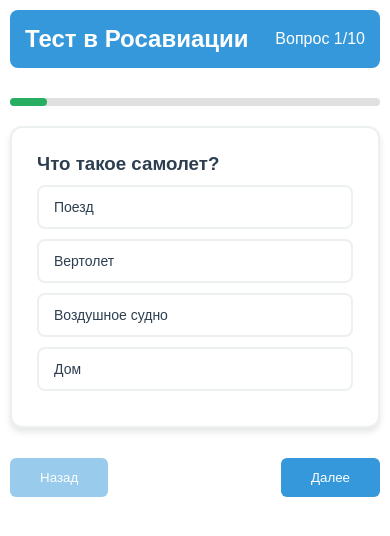
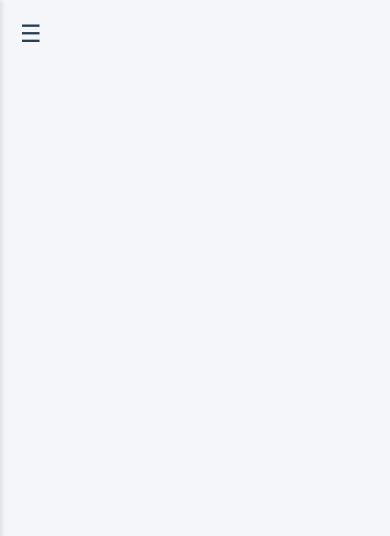
Before and after one commit to viderq/News_pwa, a plain HTML site: page index.html in a window 390 px wide. Drawn offline with Linux system fonts and the light colour scheme.

Commit message:
Update index.html

```diff
--- a/index.html
+++ b/index.html
@@ -3,205 +3,151 @@
 <head>
     <meta charset="UTF-8">
     <meta name="viewport" content="width=device-width, initial-scale=1.0">
-    <title>Тест-Платформа</title>
+    <title>Авиационный тест</title>
     <style>
+        /* Общие стили */
         * {
             margin: 0;
             padding: 0;
             box-sizing: border-box;
-            font-family: Arial, sans-serif;
+            font-family: 'Arial', sans-serif;
         }
 
         :root {
-            --bg-color: #ffffff;
+            --bg-color: #f5f6fa;
             --text-color: #2c3e50;
             --primary-color: #3498db;
-            --border-color: #ecf0f1;
+            --sidebar-width: 250px;
         }
 
         .dark-theme {
             --bg-color: #2c3e50;
             --text-color: #ecf0f1;
             --primary-color: #2980b9;
-            --border-color: #34495e;
         }
 
         body {
             background-color: var(--bg-color);
             color: var(--text-color);
-            min-height: 100vh;
+            transition: all 0.3s;
         }
 
+        /* Боковое меню */
+        .sidebar {
+            position: fixed;
+            left: -250px;
+            top: 0;
+            width: var(--sidebar-width);
+            height: 100%;
+            background: var(--bg-color);
+            box-shadow: 2px 0 5px rgba(0,0,0,0.1);
+            transition: 0.3s;
+            padding: 20px;
+            z-index: 1000;
+        }
+
+        .sidebar.active {
+            left: 0;
+        }
+
+        .menu-btn {
+            position: fixed;
+            left: 20px;
+            top: 20px;
+            font-size: 24px;
+            cursor: pointer;
+            z-index: 900;
+        }
+
+        /* Основной контент */
         .container {
             max-width: 800px;
             margin: 0 auto;
-            padding: 20px;
+            padding: 80px 20px 20px;
+            transition: 0.3s;
         }
 
-        /* Шапка теста */
-        .test-header {
-            display: flex;
-            justify-content: space-between;
-            align-items: center;
-            margin-bottom: 30px;
-            padding: 15px;
-            background: var(--primary-color);
-            color: white;
-            border-radius: 8px;
-        }
-
-        /* Прогресс бар */
-        .progress-bar {
-            width: 100%;
-            height: 8px;
-            background-color: #e0e0e0;
-            border-radius: 4px;
-            margin: 20px 0;
-        }
-
-        .progress {
-            height: 100%;
-            background-color: #27ae60;
-            border-radius: 4px;
-            transition: width 0.3s ease;
-        }
-
-        /* Блок вопроса */
-        .question-card {
-            background: var(--bg-color);
-            border: 2px solid var(--border-color);
-            border-radius: 12px;
-            padding: 25px;
-            margin-bottom: 25px;
-            box-shadow: 0 4px 6px rgba(0,0,0,0.1);
-        }
-
-        /* Варианты ответов */
-        .answer-option {
-            display: block;
-            width: 100%;
-            padding: 15px 20px;
-            margin: 10px 0;
-            border: 2px solid var(--border-color);
-            border-radius: 8px;
-            background: transparent;
-            color: var(--text-color);
-            cursor: pointer;
-            transition: all 0.2s ease;
-            text-align: left;
-        }
-
-        .answer-option:hover {
-            border-color: var(--primary-color);
-            transform: translateY(-2px);
-        }
-
-        .answer-option.selected {
-            border-color: #27ae60;
-            background-color: rgba(39,174,96,0.1);
-        }
-
-        /* Кнопки навигации */
-        .nav-buttons {
-            display: flex;
-            justify-content: space-between;
-            margin-top: 30px;
-        }
-
-        .nav-button {
-            padding: 12px 30px;
-            border: none;
-            border-radius: 6px;
-            background-color: var(--primary-color);
-            color: white;
-            cursor: pointer;
-            transition: transform 0.2s ease;
-        }
-
-        .nav-button:disabled {
-            opacity: 0.5;
-            cursor: not-allowed;
-        }
-
-        @media (max-width: 600px) {
-            .container {
-                padding: 10px;
-            }
-
-            .answer-option {
-                padding: 12px 15px;
-                font-size: 14px;
-            }
-        }
+        /* Стили вопросов (остаются из предыдущего примера) */
+        /* ... (все стили из предыдущего ответа остаются без изменений) ... */
     </style>
 </head>
 <body>
-    <div class="container">
-        <!-- Шапка теста -->
-        <div class="test-header">
-            <h2>Тест в Росавиации</h2>
-            <div>Вопрос <span id="currentQuestion">1</span>/10</div>
-        </div>
+    <!-- Боковое меню -->
+    <div class="menu-btn" onclick="toggleSidebar()">☰</div>
+    <div class="sidebar" id="sidebar">
+        <h3>Тесты</h3>
+        <ul style="list-style: none; margin-top: 20px;">
+            <li style="padding: 10px; cursor: pointer;" onclick="loadTest('aviation')">✈️ Авиация</li>
+            <li style="padding: 10px; cursor: pointer;" onclick="loadTest('space')">🚀 Космонавтика</li>
+            <li style="padding: 10px; cursor: pointer;" onclick="toggleTheme()">🌙 Сменить тему</li>
+        </ul>
+    </div>
 
-        <!-- Прогресс бар -->
-        <div class="progress-bar">
-            <div class="progress" style="width: 10%"></div>
-        </div>
-
-        <!-- Блок вопроса -->
-        <div class="question-card">
-            <h3 id="questionText">Что такое самолет?</h3>
-
-            <!-- Варианты ответов -->
-            <button class="answer-option">Поезд</button>
-            <button class="answer-option">Вертолет</button>
-            <button class="answer-option">Воздушное судно</button>
-            <button class="answer-option">Дом</button>
-        </div>
-
-        <!-- Кнопки навигации -->
-        <div class="nav-buttons">
-            <button class="nav-button" id="prevBtn" disabled>Назад</button>
-            <button class="nav-button" id="nextBtn">Далее</button>
-        </div>
+    <div class="container" id="mainContent">
+        <!-- Шапка теста и вопросы (аналогично предыдущему примеру) -->
+        <!-- ... (остальная разметка из предыдущего ответа) ... -->
     </div>
 
     <script>
-        // Логика тестирования
-        const answers = document.querySelectorAll('.answer-option');
-        const nextBtn = document.getElementById('nextBtn');
-        const prevBtn = document.getElementById('prevBtn');
-        const currentQuestion = document.getElementById('currentQuestion');
-        const progress = document.querySelector('.progress');
+        // Данные теста
+        const tests = {
+            aviation: [
+                {
+                    question: "Что такое угол атаки?",
+                    answers: [
+                        "Угол между хордой крыла и направлением набегающего потока",
+                        "Угол крена самолета",
+                        "Угол между осью самолета и горизонтом",
+                        "Угол отклонения руля направления"
+                    ],
+                    correct: 0
+                },
+                {
+                    question: "Для чего нужны закрылки?",
+                    answers: [
+                        "Увеличение подъемной силы на взлете и посадке",
+                        "Управление по крену",
+                        "Уменьшение лобового сопротивления",
+                        "Балансировка самолета"
+                    ],
+                    correct: 0
+                },
+                {
+                    question: "Что означает аббревиатура ИКАО?",
+                    answers: [
+                        "Международная организация гражданской авиации",
+                        "Институт конструирования авиационных объектов",
+                        "Интегральная система авиационного оборудования",
+                        "Испытательный комплекс авиационных двигателей"
+                    ],
+                    correct: 0
+                }
+            ],
+            space: [/*...*/]
+        };
 
-        let selectedAnswer = null;
+        // Логика приложения
+        let currentTest = [];
+        let currentQuestionIndex = 0;
 
-        // Выбор ответа
-        answers.forEach(answer => {
-            answer.addEventListener('click', () => {
-                answers.forEach(a => a.classList.remove('selected'));
-                answer.classList.add('selected');
-                selectedAnswer = answer;
-                nextBtn.disabled = false;
-            });
-        });
-
-        // Обновление прогресса
-        function updateProgress(questionNumber) {
-            const progressPercent = (questionNumber / 10) * 100;
-            progress.style.width = `${progressPercent}%`;
-            currentQuestion.textContent = questionNumber;
+        function toggleSidebar() {
+            document.getElementById('sidebar').classList.toggle('active');
         }
 
-        // Пример обработки перехода между вопросами
-        nextBtn.addEventListener('click', () => {
-            if(selectedAnswer) {
-                // Логика перехода к следующему вопросу
-                console.log('Выбран ответ:', selectedAnswer.textContent);
-                updateProgress(2); // Пример изменения прогресса
-                prevBtn.disabled = false;
-            }
-        });
+        function loadTest(testType) {
+            currentTest = tests[testType];
+            currentQuestionIndex = 0;
+            renderQuestion();
+            toggleSidebar();
+        }
+
+        function renderQuestion() {
+            const question = currentTest[currentQuestionIndex];
+            // Логика отображения вопроса (аналогично предыдущему примеру)
+        }
+
+        // Остальные функции из предыдущего примера
+        // ... (функции обработки ответов, навигации и темы)
     </script>
 </body>
 </html>
```
